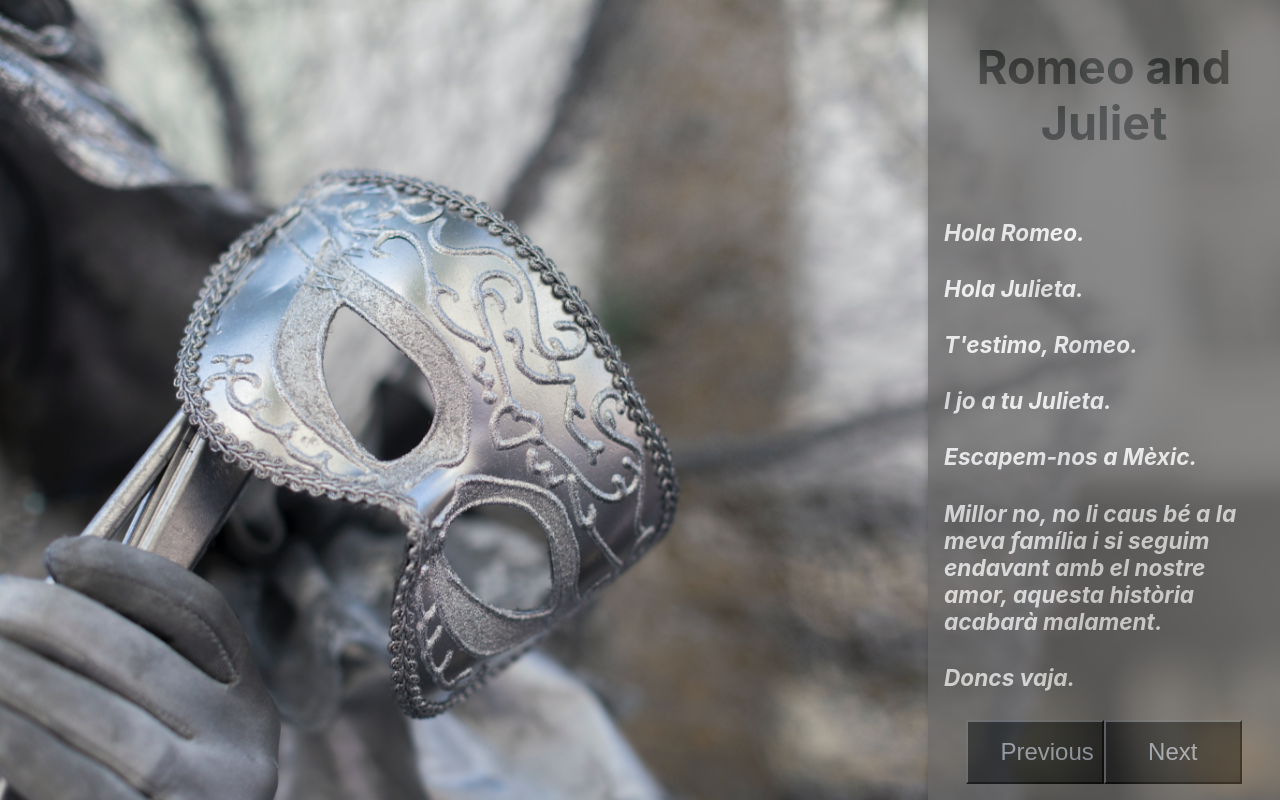
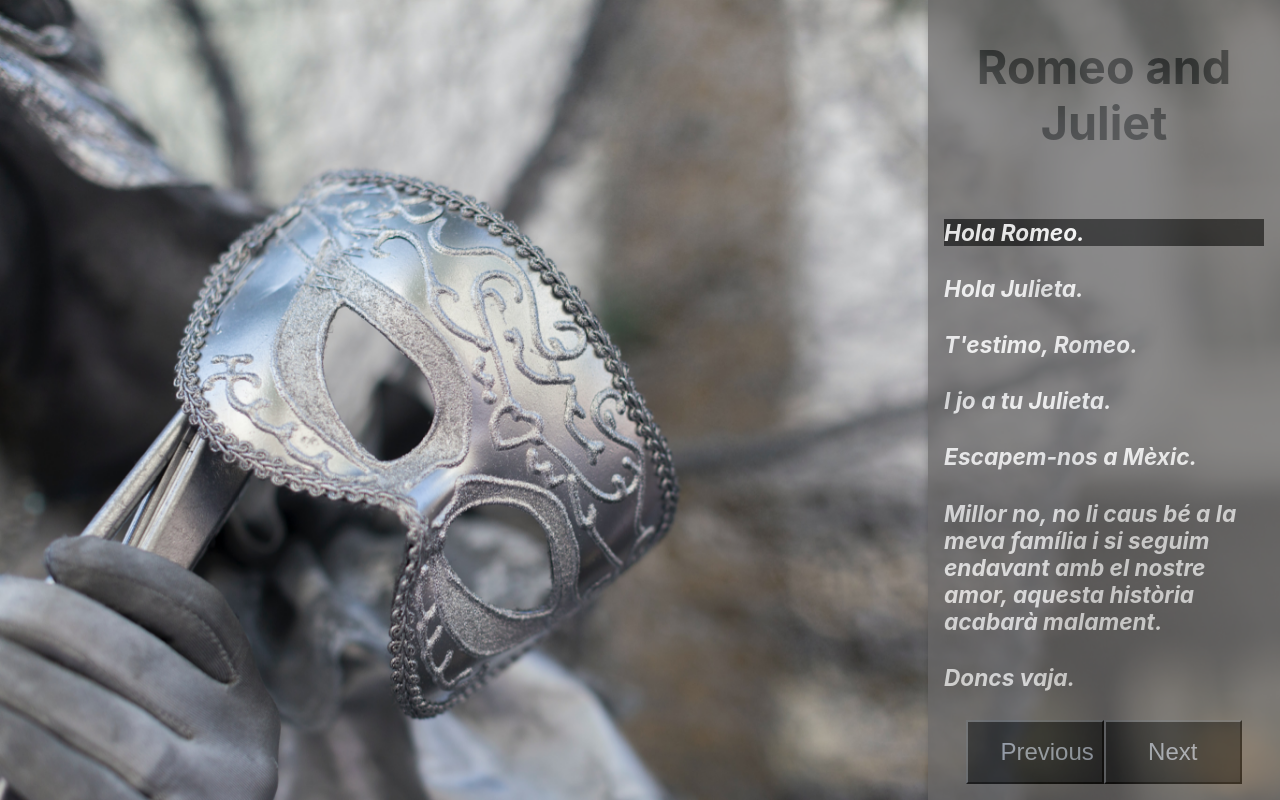
Before and after one commit to MinervaLong/react-theater-app, a React (Create React App) app: page / in a window 1280 px wide. Built offline with nearby package versions, Linux system fonts and the light colour scheme.

Commit message:
Exercise 4 - Level 3 - Solved

```diff
--- a/src/App.js
+++ b/src/App.js
@@ -81,31 +81,21 @@ const ButtonWrapper = styled.div`
   }
 `
 
-
 const App = () => {
   const [index, setIndex] = useState(0);
 
   const next = () => {
     setIndex(index => index + 1)
-    console.log('next line')
-    console.log(index)
   }
 
   const prev = ()=> {
     setIndex(index => index - 1)
-    console.log('previous line')
-    console.log(index)
   }
 
-
   let liniaComponent = drama.map((phrase,dramaIndex) => {
-    console.log(dramaIndex)
-      return ( dramaIndex === index ?
-        <Linia key={dramaIndex} phrase={phrase} primary/>
-      : <Linia key={dramaIndex} phrase={phrase} />
-      )
+      return (dramaIndex === index ? <Linia key={dramaIndex} phrase={phrase} color/>
+      : <Linia key={dramaIndex} phrase={phrase} color={false}/>)
   })
-
 
 
   return (
--- a/src/Linia.js
+++ b/src/Linia.js
@@ -1,5 +1,5 @@
 import React from 'react'
-import styled, {css} from 'styled-components';
+import styled from 'styled-components';
 
 const Text = styled.p`
     color: #FFFFFF;
@@ -7,18 +7,12 @@ const Text = styled.p`
     font-size: 17pt;
     font-style:italic;
     margin:0;
+    background: ${(props) => (props.color ? 'black' : 'none')};
+`
 
-    ${props => props.primary &&
-        css`
-            text-decoration: underline black;
-        `
-    }
-`;
 
 const Linia = (props) => {
-    return(
-        <Text >{props.phrase}</Text>
-    )
+    return( <Text color={props.color}>{props.phrase}</Text>)
 }
 
 export default Linia;
```
